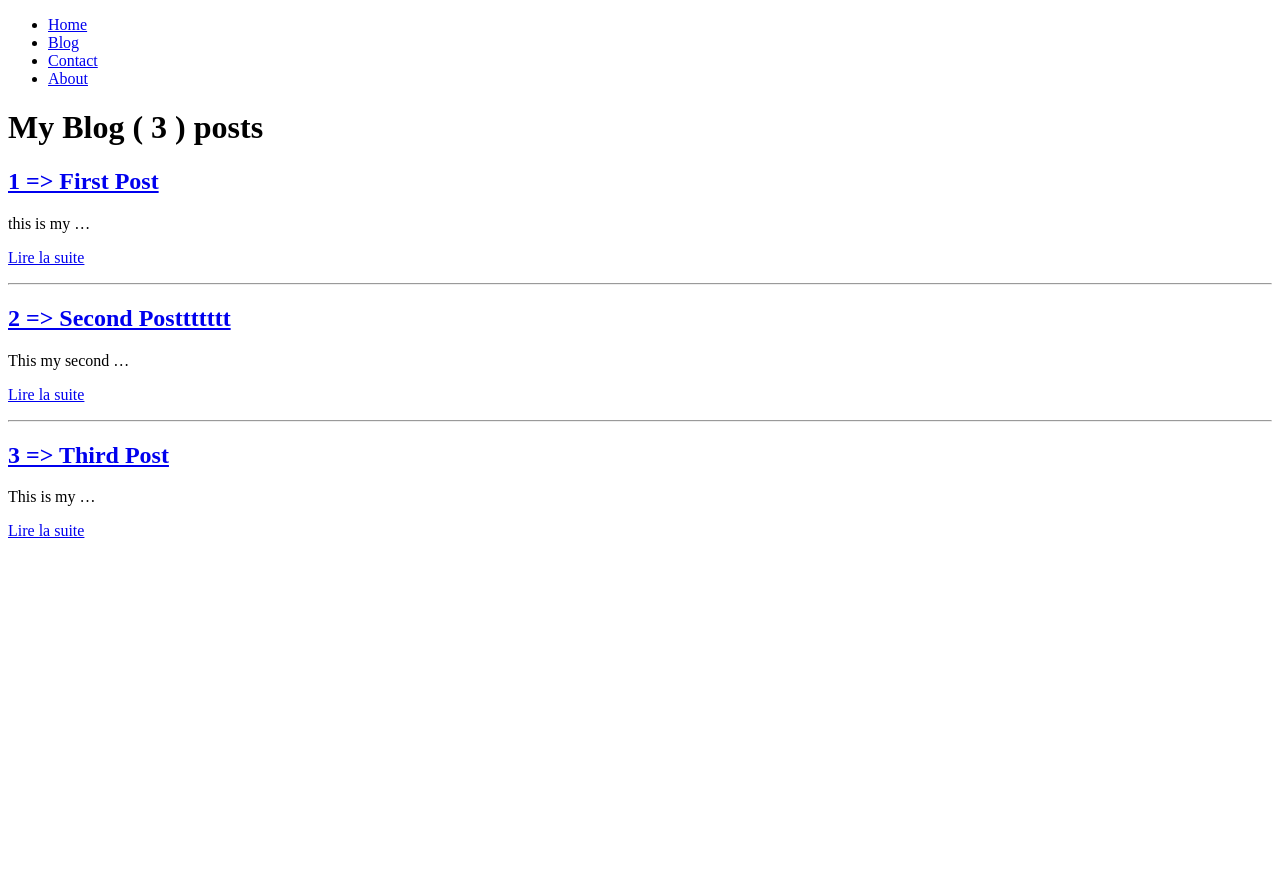
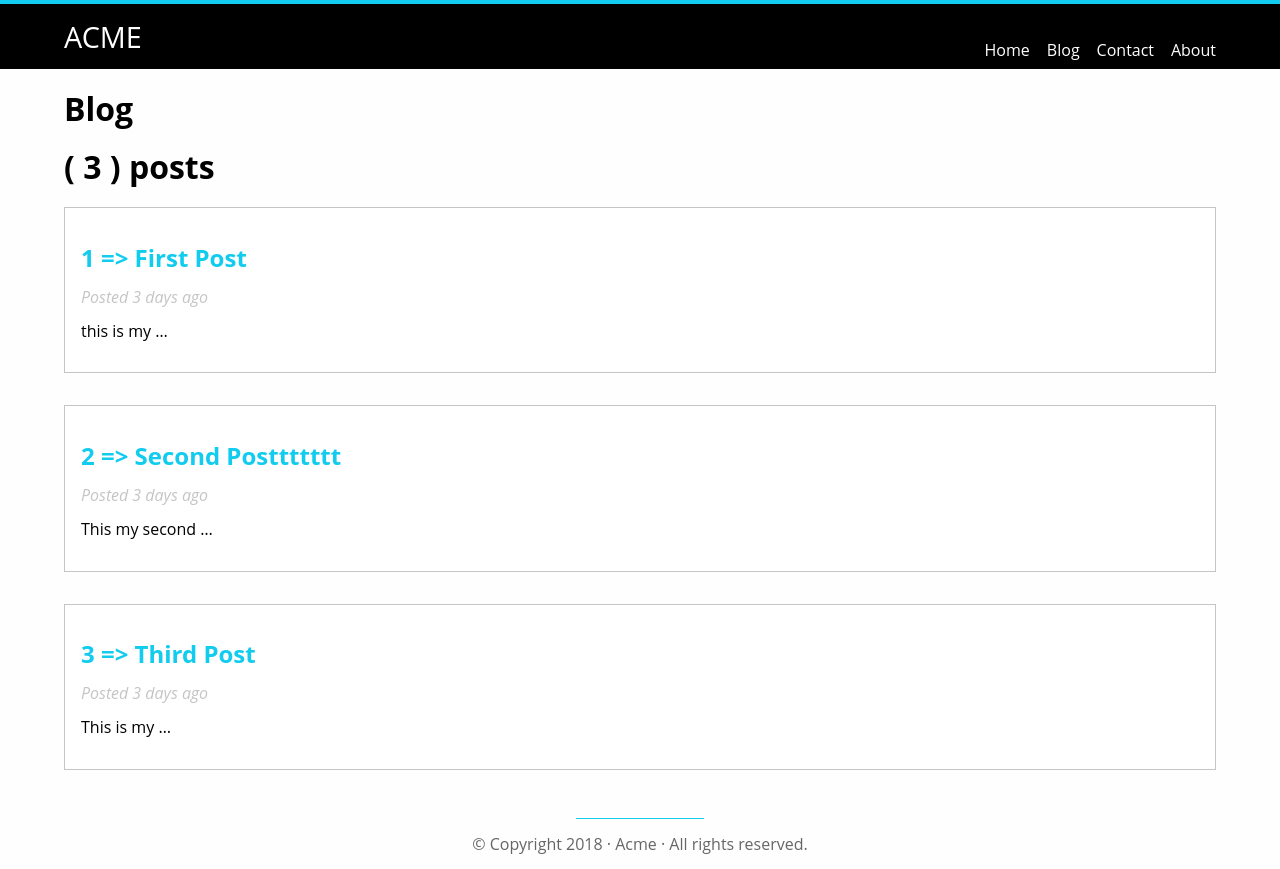
Before and after one commit to layeMK/dl_projects, a Django app: page /blog/ in a window 1280 px wide. Before the commit the page ends 538 px from the top, so only its background shows below. Run offline with Django 3.2, Linux system fonts and the light colour scheme; data comes from the database, SQL or seed files in the repository; both versions use the stored data as it was after the commit.

Commit message:
Add files via upload

```diff
--- a/acme/acme/views.py
+++ b/acme/acme/views.py
@@ -3,7 +3,7 @@ from django.shortcuts import render
 
 
 def home(request):
-	return render(request, 'home.html')
+	return render(request, 'pages/home.html')
 
 def about(request):
 	return render(request, 'pages/about.html')
--- a/acme/blog/admin.py
+++ b/acme/blog/admin.py
@@ -1,3 +1,5 @@
 from django.contrib import admin
+from .models import Post
+# Register your models here.
 
-# Register your models here.
+admin.site.register(Post)
--- /dev/null
+++ b/acme/blog/static/blog/css/styles.css
@@ -0,0 +1,32 @@
+article {
+	background-color: #fff;
+	border: 1px solid #c5c5c5;
+	margin-bottom: 2em;
+	padding: 1em;
+}
+
+article:hover {
+	box-shadow: 1px 2px 12px rgba(0,0,0,0.3);
+}
+
+article .title {
+	margin-bottom: 0.5em;
+}
+
+article .title a {
+	color: #1ce;
+	text-decoration: none;
+}
+
+article .time {
+	font-style: italic;
+	color: #c5c5c5;
+}
+
+article .title a:hover {
+	text-decoration: underline;
+}
+
+article .conteent {
+	padding: 0.5em 0;
+}
--- /dev/null
+++ b/acme/blog/templates/blog/base_b.html
@@ -0,0 +1,14 @@
+{% extends 'layouts/base.html' %}
+
+{% load static %}
+
+{% block stylesheets %}
+	<link rel="stylesheet" type="text/css" href="{% static 'blog/css/styles.css' %}">
+{% endblock %}
+
+
+{% block content %}
+	<h1>Blog</h1>
+
+	{% block body %}{% endblock %}
+{% endblock %}
--- a/acme/blog/templates/blog/index.html
+++ b/acme/blog/templates/blog/index.html
@@ -1,25 +1,35 @@
-{% extends 'layouts/base.html' %}
+{% extends 'blog/base_b.html' %}
+
 
 {% block title %}Blog{% endblock %}
 
-{% block content %}
-	<h1>My Blog ( {{ posts_list|length }} ) posts</h1>
+
+
+{% block body %}
+	<h1>( {{ posts_list|length }} ) posts</h1>
 
 
 
 	{% for plist in posts_list %}
 
 		<article>
-			<h2><a href="{% url 'show' plist.id %}">{{ plist.id }} => {{ plist.title }}</a></h2>
+			<h2 class="title">
+				<a href="{% url 'show' plist.id %}">{{ plist.id }} => {{ plist.title }}</a>
+			</h2>
 			<!-- ou encore href="{% url 'show' plist.id %}" -->
-			<p>{{ plist.body | truncatewords:3 }}</p>
 
-			<p><a href="{% url 'show' plist.id %}">Lire la suite</a></p>
+			<p class="time"><time datetime="{{ plist.created_at|date:'Y-m-d' }}">Posted {{ plist.created_at|timesince }} ago</time></p>
+
+			<!-- <p class="time">Posted {{ plist.created_at}}</p> -->
+
+			<p class="conetnt">{{ plist.body | truncatewords:3 }}</p>
+
+			<!-- <p><a href="{% url 'show' plist.id %}">Lire la suite</a></p> -->
 		</article>
 
-		{% if not forloop.last %}
+		<!-- {% if not forloop.last %}
 		<hr>
-		{% endif %}
+		{% endif %} -->
 
 		{% empty %}
 			<p>No post_list !</p>
--- /dev/null
+++ b/acme/static/css/styles.css
@@ -0,0 +1,95 @@
+ Fonts */
+@import url('https://fonts.googleapis.com/css?family=Open+Sans');
+
+/* Reset*/
+* {
+	margin: 0;
+	padding: 0;
+}
+
+/* Helpers */
+.wrapper {
+	width: 1440px;
+	max-width: 90%;
+	margin: 0 auto;
+}
+
+
+.text-center {
+	text-align: center;
+}
+
+/* Main Styles */
+body {
+	font-family: 'Open Sans', Helvetica, Arial, sans-serif;
+	background-color: #fefefe;
+}
+
+.navbar {
+	background-color: #000;
+	border-top: 4px solid #1ce;
+	padding: 1em 0;
+}
+
+
+.navbar-brand {
+	font-size: 1.8em;
+	color: #fff;
+	text-decoration: none;
+}
+
+ul {
+	float: right;
+}
+
+ul li {
+	display: inline-block;
+	list-style: none;
+	margin-top: 0.3em;
+	margin-right: 0.8em;
+}
+
+ul li:last-child {
+	margin-right: 0;
+}
+
+ul li a {
+	color: #fff;
+	text-decoration: none;
+}
+
+ul li a:hover {
+	color: #1ce;
+}
+
+.footer {
+	margin-top: 3em;
+	color: rgba(0,0,0,0.6);
+}
+
+
+.footer:before {
+	content: " ";
+	display: block;
+	height: 1px;
+	background-color: #1ce;
+	margin: 0.5em auto;
+	width: 10%;
+}
+
+/*.navbar .navbar-brand {
+	font-size: 1.8em;
+	color: #fff;
+	text-decoration: none;
+}
+
+.navbar .navbar-right {
+	float: right;
+}
+
+.navbar .navbar-rigth li {
+	display: inline-block;
+	list-style: none;
+	margin-top: 0.3em;
+	margin-right: 0.8em;
+}*/
--- /dev/null
+++ b/acme/templates/layouts/_footer.html
@@ -0,0 +1,3 @@
+<footer class="footer text-center">
+	<p>&copy; Copyright {% now 'Y' %} &middot; Acme &middot; All rights reserved.</p>
+</footer>
--- a/acme/templates/layouts/_nav.html
+++ b/acme/templates/layouts/_nav.html
@@ -1,6 +1,11 @@
-<ul>
-	<li><a href="{% url 'home' %}">Home</a></li>
-	<li><a href="{% url 'index' %}">Blog</a></li>
-	<li><a href="{% url 'contact' %}">Contact</a></li>
-	<li><a href="{% url 'about' %}">About</a></li>
-</ul>
+<nav class="navbar">
+	<div class="wrapper">
+		<a href="{% url 'home' %}" class="navbar-brand">ACME</a>
+		<ul class="navbar-rigth">
+			<li><a href="{% url 'home' %}">Home</a></li>
+			<li><a href="{% url 'index' %}">Blog</a></li>
+			<li><a href="{% url 'contact' %}">Contact</a></li>
+			<li><a href="{% url 'about' %}">About</a></li>
+		</ul>
+	</div>
+</nav>
--- a/acme/templates/layouts/base.html
+++ b/acme/templates/layouts/base.html
@@ -1,14 +1,24 @@
+{% load static %}
 <!doctype html>
 <html lang="en">
 <head>
     <meta charset="utf-8">
     <title>{% block title %}Acme{% endblock %}</title>
+    <meta name="viewport" content="width=device-width, initial-scal=1.0">
+    <link rel="stylesheet" type="text/css" href="https://cdnjs.cloudflare.com/ajax/libs/normalize/8.0.0/normalize.min.css">
+    <link rel="stylesheet" type="text/css" href="{% static 'css/styles.css' %}">
+
+    {% block stylesheets %}{% endblock %}
 </head>
 <body>
     {% include 'layouts/_nav.html' %}
 
-    {% block content %}{% endblock %}
+    <div class="wrapper">
+    	 {% block content %}{% endblock %}
+    </div>
 
+    {% include 'layouts/_footer.html' %}
 
+    {% block javascripts %}{% endblock %}
 </body>
 </html>
```
Also changed, not shown: acme/acme/settings.py (+6 -2 lines), acme/blog/templates/blog/show.html (+5 -5 lines), acme/templates/pages/home.html (added, +10 -0 lines), acme/db.sqlite3.
